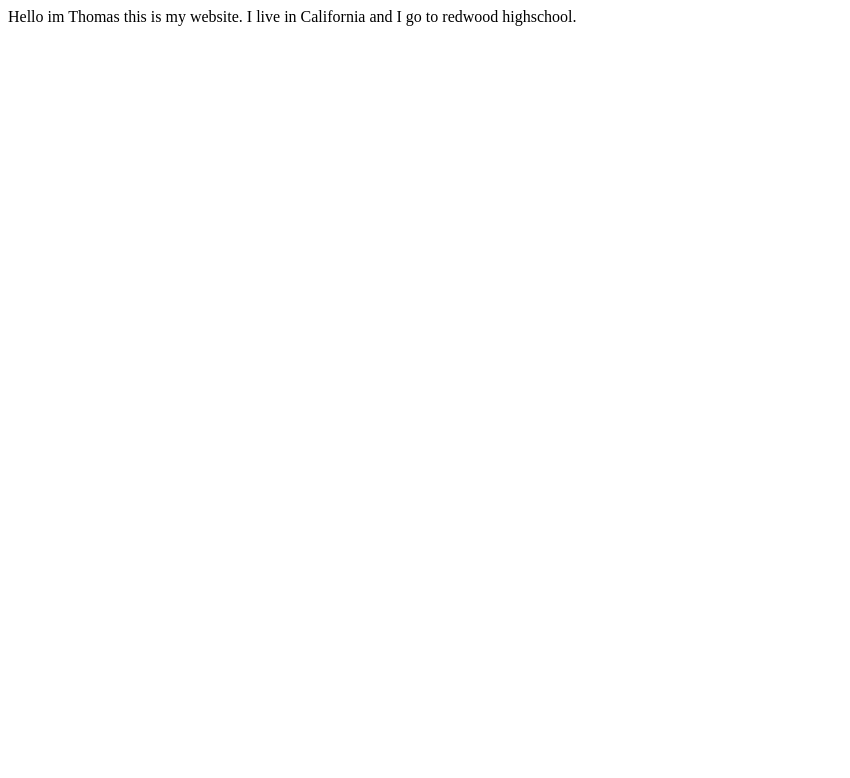
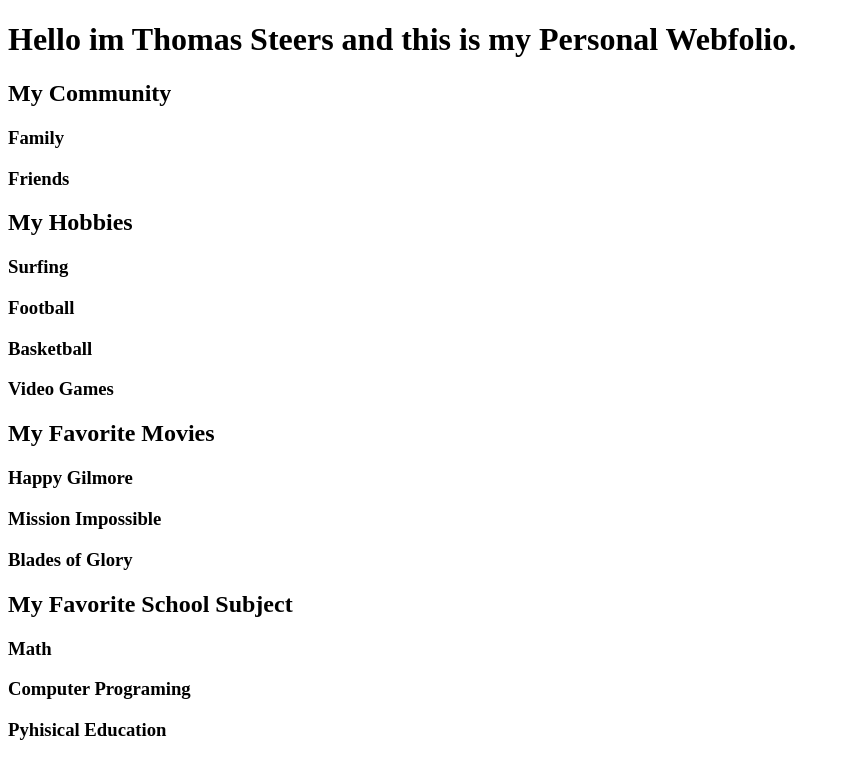
Before and after one commit to Thomassteers/Thomassteers.Github.io, a plain HTML site: page index.html in a window 1280 px wide. Shown: the whole page, without its empty margins (0-850 px from the left). Drawn offline with Linux system fonts and the light colour scheme.

Commit message:
I organized my website.

```diff
--- a/index.html
+++ b/index.html
@@ -6,6 +6,22 @@
     <title>Document</title>
 </head>
 <body>
-Hello im Thomas this is my website. I live in California and I go to redwood highschool.
+<h1>Hello im Thomas Steers and this is my Personal Webfolio.</h1>
+<h2>My Community</h2>
+<h3>Family</h3>
+<h3>Friends</h3>
+<h2>My Hobbies</h2>
+<h3>Surfing</h3>
+<h3>Football</h3>
+<h3>Basketball</h3>
+<h3>Video Games</h3>
+<h2> My Favorite Movies</h2>
+<h3>Happy Gilmore</h3>
+<h3>Mission Impossible</h3>
+<h3>Blades of Glory</h3>
+<h2>My Favorite School Subject</h2>
+<h3>Math</h3>
+<h3>Computer Programing</h3>
+<h3>Pyhisical Education</h3>
 </body>
 </html>
```
